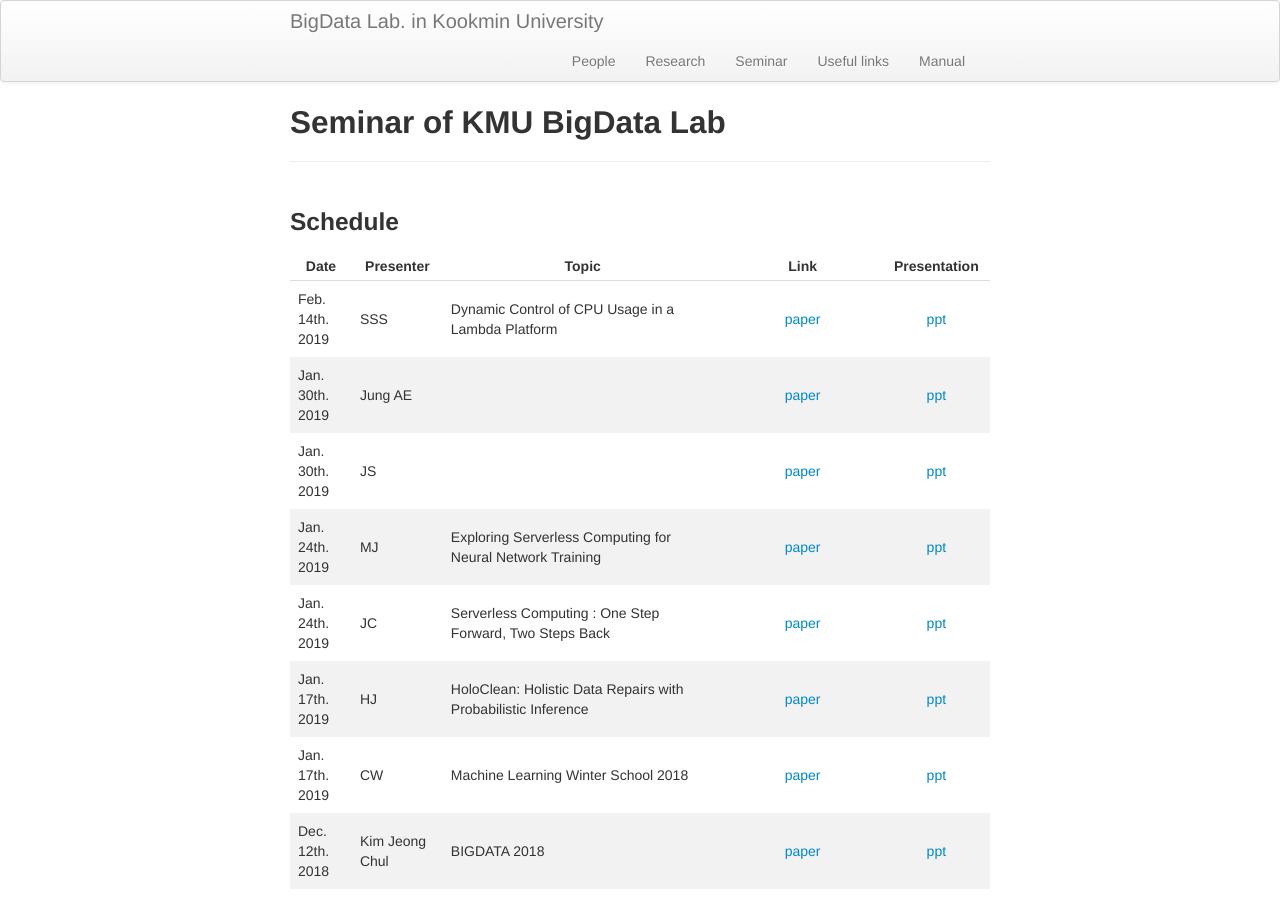
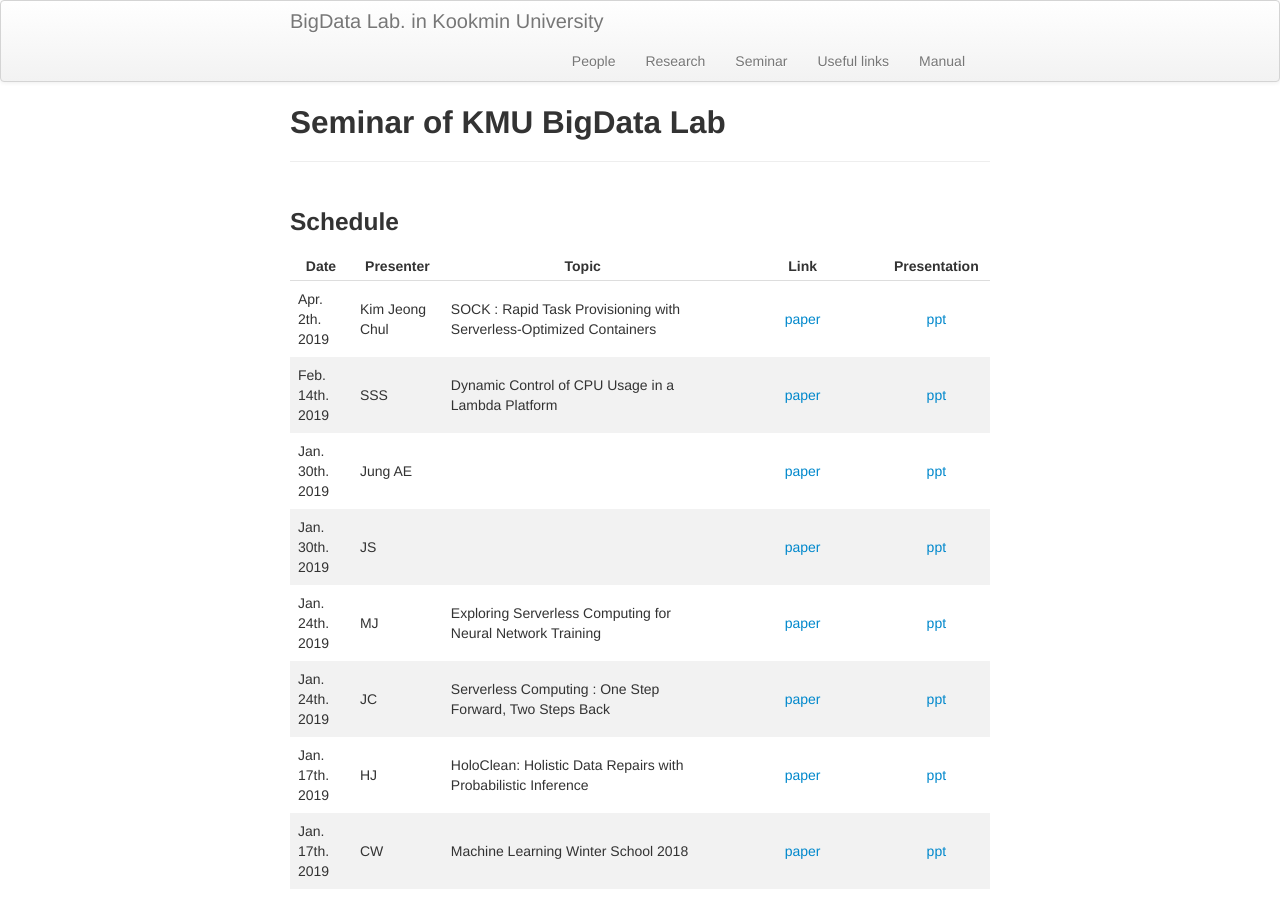
Before and after one commit to ddps-lab/kmu-bigdata.github.io, a Jekyll site: the page built from seminar/index.md, in a window 1280 px wide and 900 px high. Built offline with Jekyll 4.4.1, drawn with Linux system fonts in a browser that asks for light colours.

Commit message:
update seminar kimjc 4.2 sock

```diff
--- a/seminar/index.md
+++ b/seminar/index.md
@@ -9,6 +9,7 @@ description: Seminar schedule of BigData Lab  in KMU
 
 | Date | Presenter | Topic | Link | Presentation |
 |------|-----------|-------|:----:|:--------------: |
+| Apr. 2th. 2019 | Kim Jeong Chul | SOCK : Rapid Task Provisioning with Serverless-Optimized Containers | [paper](https://www.usenix.org/system/files/conference/atc18/atc18-oakes.pdf) | [ppt](https://docs.google.com/presentation/d/1XDr_q-VBTJnMF-FuMI0a2SQg5UrjiLHqurLBrGbmm-c/edit?usp=sharing) |
 |Feb. 14th. 2019 | SSS | Dynamic Control of CPU Usage in a Lambda Platform | [paper](https://ieeexplore.ieee.org/document/8514884) | [ppt](https://docs.google.com/presentation/d/19Lp4Uobe_Sm4E2Kqxj7AMG8hqd9uS2LS_LqKhyoRPMw/edit?usp=sharing)|
 |Jan. 30th. 2019 | Jung AE |  | [paper]() | [ppt]()|
 |Jan. 30th. 2019 | JS |  | [paper]() | [ppt]()|
```
